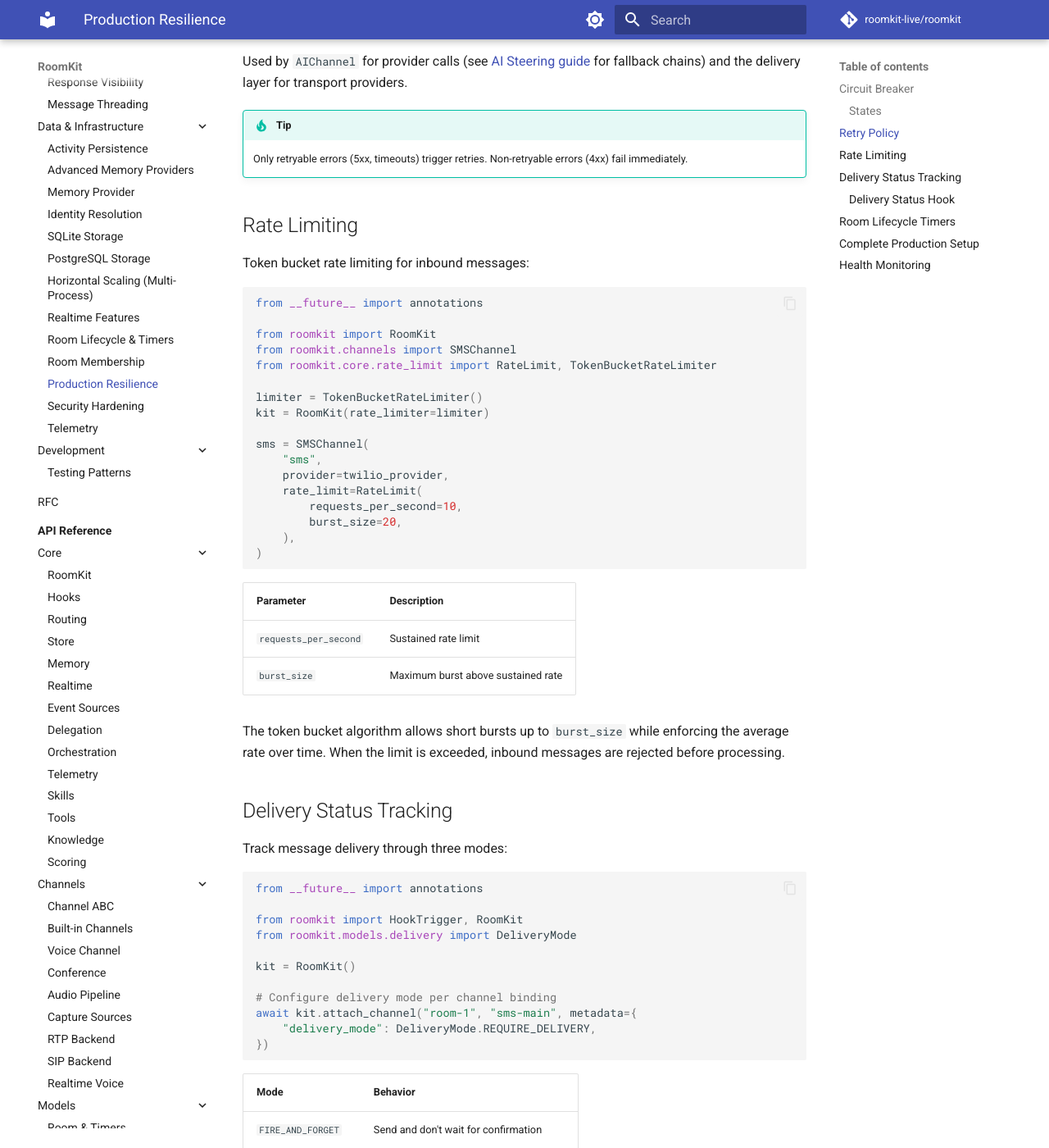
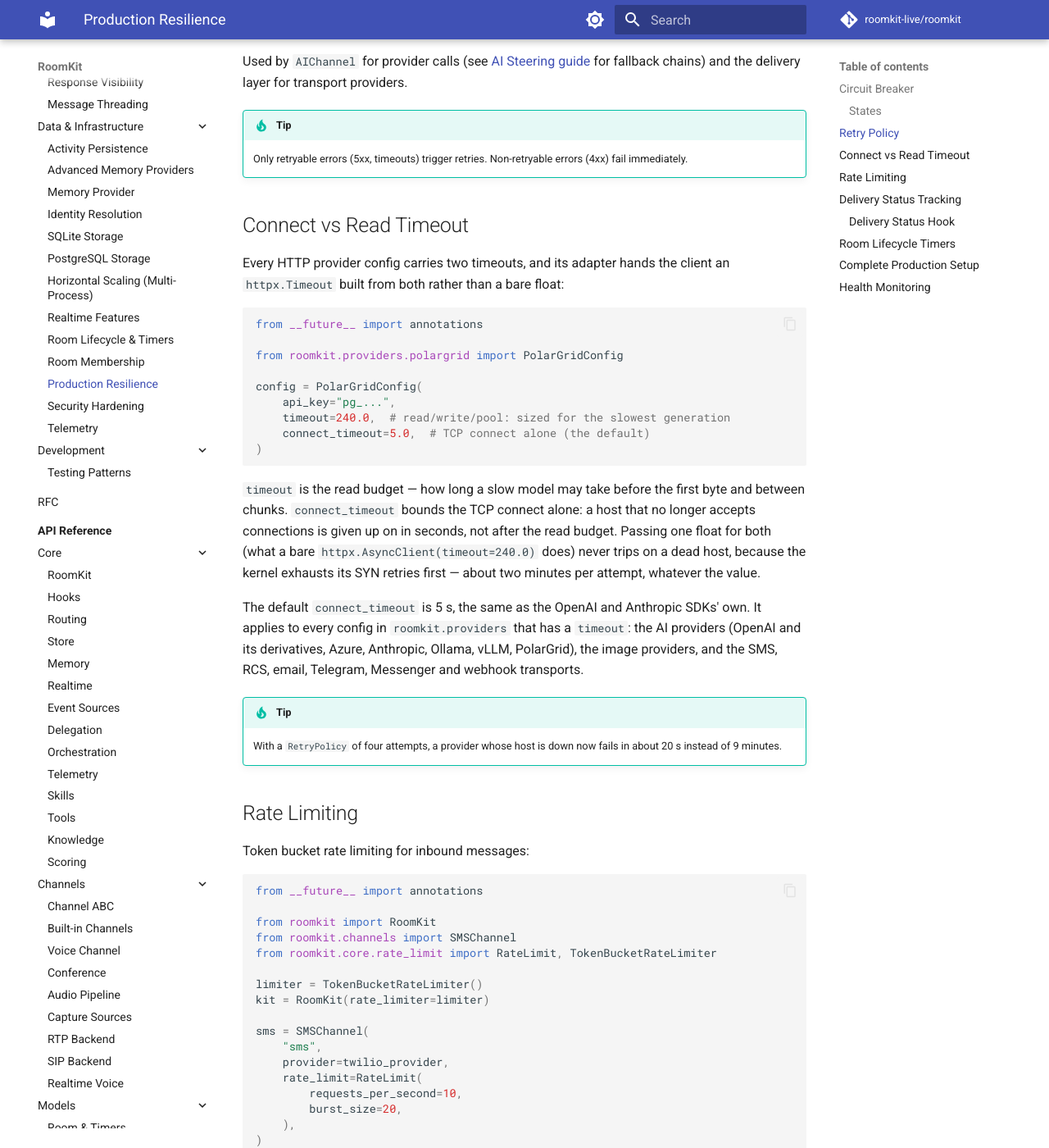
Before and after one commit to roomkit-live/roomkit-docs, an MkDocs documentation site: the page built from docs/guides/production-resilience.md, in a window 1280 px wide and 1400 px high, scrolled down 1854 px. Shown: the whole window at 82% size. Built offline with MkDocs 1.6.1 and Material for MkDocs 9.7.7, drawn with Linux system fonts in a browser that asks for light colours; comment, search, counter and statistics services are not loaded.

Commit message:
docs(providers): connect timeout apart from the read budget (RMK-148)
A "Connect vs Read Timeout" section in the production-resilience guide,
the `connect_timeout` row in the PolarGrid config table, and the feature
bullet: every HTTP provider config now carries `connect_timeout` (5 s)
beside `timeout`, handed to the client as an `httpx.Timeout`, so a host
that no longer accepts connections fails in seconds rather than after
the read budget.

````diff
--- a/docs/guides/production-resilience.md
+++ b/docs/guides/production-resilience.md
@@ -74,6 +74,41 @@ Used by `AIChannel` for provider calls (see [AI Steering guide](ai-steering.md)
 
 !!! tip
     Only retryable errors (5xx, timeouts) trigger retries. Non-retryable errors (4xx) fail immediately.
+
+## Connect vs Read Timeout
+
+Every HTTP provider config carries two timeouts, and its adapter hands the
+client an `httpx.Timeout` built from both rather than a bare float:
+
+```python
+from __future__ import annotations
+
+from roomkit.providers.polargrid import PolarGridConfig
+
+config = PolarGridConfig(
+    api_key="pg_...",
+    timeout=240.0,  # read/write/pool: sized for the slowest generation
+    connect_timeout=5.0,  # TCP connect alone (the default)
+)
+```
+
+`timeout` is the read budget — how long a slow model may take before the
+first byte and between chunks. `connect_timeout` bounds the TCP connect
+alone: a host that no longer accepts connections is given up on in seconds,
+not after the read budget. Passing one float for both (what a bare
+`httpx.AsyncClient(timeout=240.0)` does) never trips on a dead host, because
+the kernel exhausts its SYN retries first — about two minutes per attempt,
+whatever the value.
+
+The default `connect_timeout` is 5 s, the same as the OpenAI and Anthropic
+SDKs' own. It applies to every config in `roomkit.providers` that has a
+`timeout`: the AI providers (OpenAI and its derivatives, Azure, Anthropic,
+Ollama, vLLM, PolarGrid), the image providers, and the SMS, RCS, email,
+Telegram, Messenger and webhook transports.
+
+!!! tip
+    With a `RetryPolicy` of four attempts, a provider whose host is down now
+    fails in about 20 s instead of 9 minutes.
 
 ## Rate Limiting
 
````
Also changed, not shown: docs/features.md (+1 -0 lines), docs/guides/polargrid.md (+1 -0 lines).
